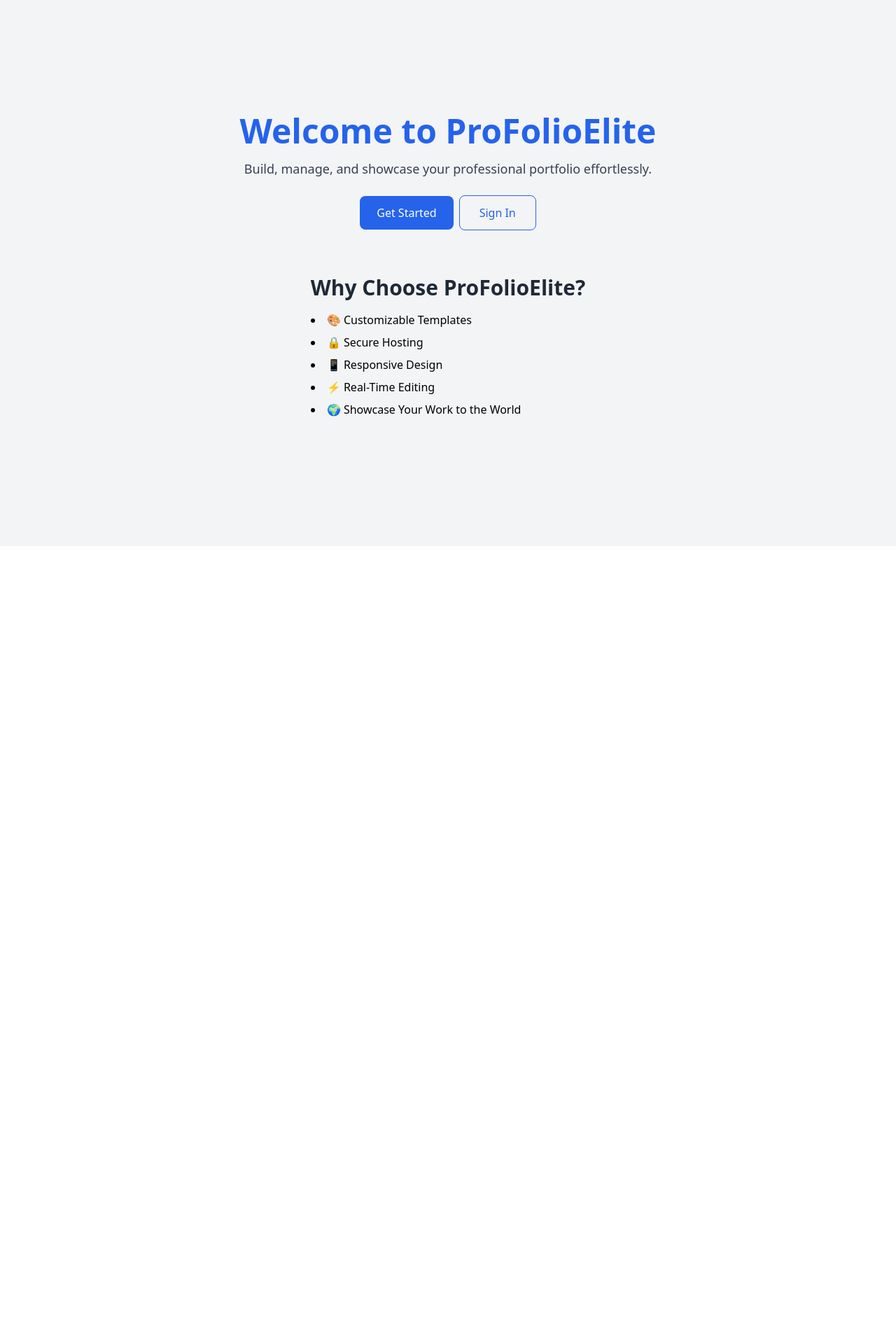
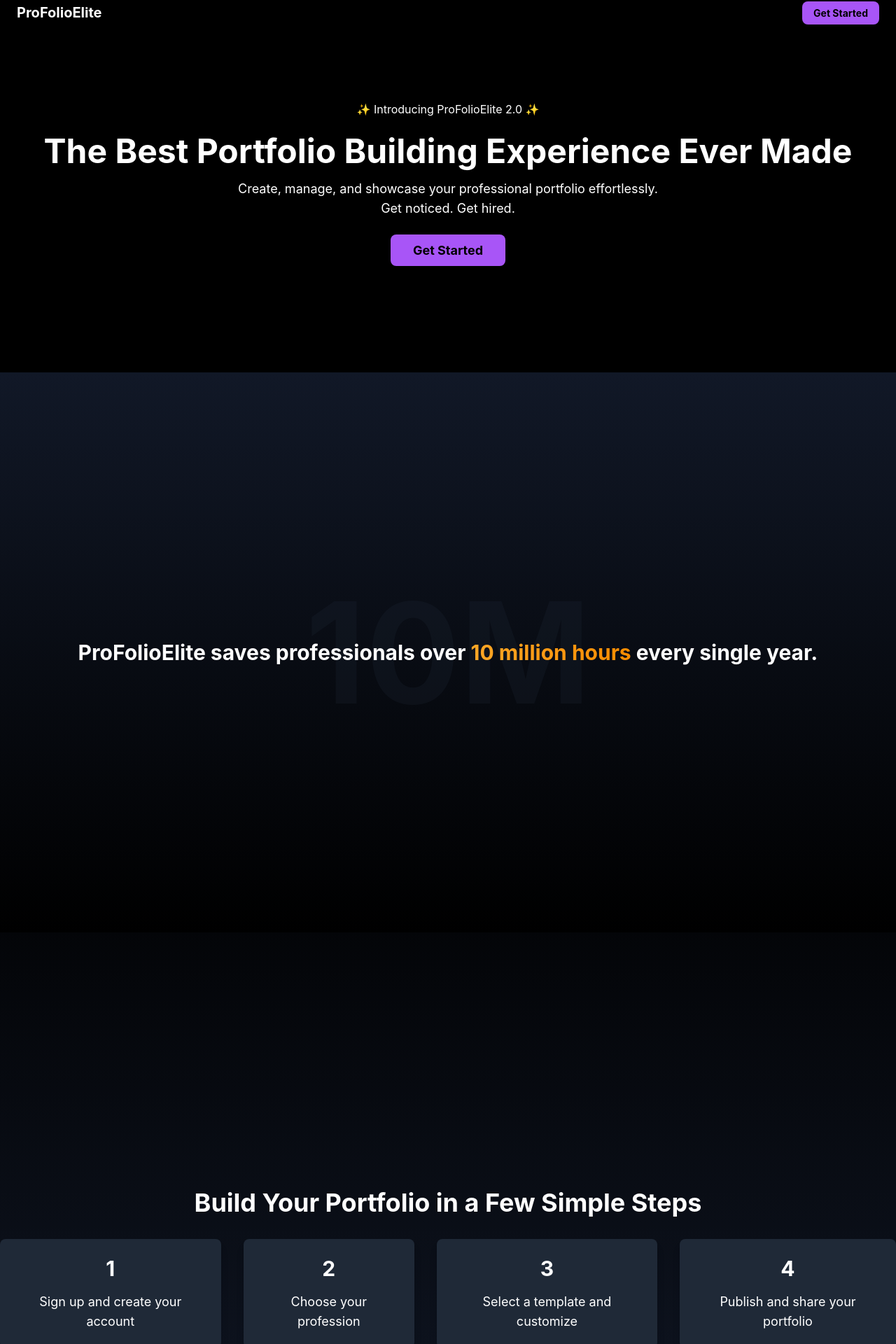
Before and after one commit to ProFolioElite/ProFolioElite_Frontend, a React (Vite) app: page / in a window 1280 px wide. Shown: the part 20-1940 px from the top of the page at 70% size. Before the commit the page ends 800 px from the top, so only its background shows below. Built offline with nearby package versions, Linux system fonts and the light colour scheme.

Commit message:
updated landong page

```diff
--- a/src/index.css
+++ b/src/index.css
@@ -1,3 +1,13 @@
 @tailwind base;
 @tailwind components;
 @tailwind utilities;
+
+body {
+    font-family: 'Inter', sans-serif;
+  }
+
+  .text-gradient {
+    background: linear-gradient(90deg, #FFA726, #FB8C00);
+    -webkit-background-clip: text;
+    -webkit-text-fill-color: transparent;
+  }
--- a/src/pages/landingPage/LandingPage.jsx
+++ b/src/pages/landingPage/LandingPage.jsx
@@ -1,46 +1,85 @@
 // import Animation from '../../component/Animation'
 
-import { Link } from "react-router-dom";
+// import { Link } from "react-router-dom";
 
 const LandingPage = () => {
   return (
-    <div className="flex flex-col items-center justify-center min-h-screen bg-gray-100">
-      <header className="text-center">
-        <h1 className="text-5xl font-bold text-blue-600">
-          Welcome to ProFolioElite
+    <div className="flex flex-col items-center justify-center min-h-screen bg-gradient-to-b from-black via-black to-gray-900 text-white">
+      <header className="sticky w-full p-6">
+        <nav className="flex items-center justify-between">
+          <div className="text-xl font-bold">ProFolioElite</div>
+          <div>
+            <a
+              href="/signup"
+              className="px-4 py-2 text-sm font-bold text-black bg-purple-500 rounded-lg hover:bg-purple-600"
+            >
+              Get Started
+            </a>
+          </div>
+        </nav>
+      </header>
+      <main className="flex flex-col p-20 items-center justify-center flex-1 w-full px-4 text-center">
+        <div className="bg-black text-white rounded-full px-4 py-2 mb-4">
+          <span role="img" aria-label="sparkles">
+            ✨
+          </span>{" "}
+          Introducing ProFolioElite 2.0{" "}
+          <span role="img" aria-label="sparkles">
+            ✨
+          </span>
+        </div>
+        <h1 className="text-5xl font-bold">
+          The Best Portfolio Building Experience Ever Made
         </h1>
-        <p className="mt-4 text-lg text-gray-700">
-          Build, manage, and showcase your professional portfolio effortlessly.
+        <p className="mt-4 text-lg">
+          Create, manage, and showcase your professional portfolio effortlessly.{" "}
+          <br /> Get noticed. Get hired.
         </p>
-        <Link
-          href="/signup"
-          className="mt-6 inline-block px-6 py-3 text-white bg-blue-600 rounded-lg hover:bg-blue-700"
-        >
-          Get Started
-        </Link>
-        <Link
-          to="/signin"
-          className="mt-6 ml-2 inline-block px-7 py-3 text-blue-600 border border-blue-600 rounded-lg hover:bg-blue-600 hover:text-white"
-        >
-          Sign In
-        </Link>
-      </header>
-      <div className=''>
-      {/* <Animation/> */}
-      </div>
-
-
-      <section className="mt-16 max-w-4xl">
-        <h2 className="text-3xl font-semibold text-gray-800">
-          Why Choose ProFolioElite?
+        <div className="mt-8">
+          <a
+            href="/signup"
+            className="px-8 py-3 text-lg font-bold text-black bg-purple-500 rounded-lg hover:bg-purple-600"
+          >
+            Get Started
+          </a>
+        </div>
+      </main>
+      <section className="relative m-20 flex items-center justify-center w-full h-screen bg-gradient-to-b from-gray-900 to-black">
+        <div className="absolute inset-0 flex items-center justify-center">
+          <h1 className="text-[200px] font-bold text-gray-800 opacity-25">
+            10M
+          </h1>
+        </div>
+        <div className="relative z-10 text-center">
+          <h2 className="text-3xl font-bold">
+            ProFolioElite saves professionals over{" "}
+            <span className="text-gradient">10 million hours</span> every single
+            year.
+          </h2>
+        </div>
+      </section>
+      <section className="flex flex-col items-center justify-center min-h-screen py-20  text-white">
+        <h2 className="mb-8 text-4xl font-bold text-center">
+          Build Your Portfolio in a Few Simple Steps
         </h2>
-        <ul className="mt-4 list-disc list-inside">
-          <li className="mt-2">🎨 Customizable Templates</li>
-          <li className="mt-2">🔒 Secure Hosting</li>
-          <li className="mt-2">📱 Responsive Design</li>
-          <li className="mt-2">⚡ Real-Time Editing</li>
-          <li className="mt-2">🌍 Showcase Your Work to the World</li>
-        </ul>
+        <div className="flex flex-col items-center justify-center w-full space-y-8 md:flex-row md:space-y-0 md:space-x-8">
+          <div className="flex flex-col items-center justify-center p-6 text-center bg-gray-800 rounded-lg shadow-lg">
+            <div className="text-3xl font-bold">1</div>
+            <p className="mt-4 text-lg">Sign up and create your account</p>
+          </div>
+          <div className="flex flex-col items-center justify-center p-6 text-center bg-gray-800 rounded-lg shadow-lg">
+            <div className="text-3xl font-bold">2</div>
+            <p className="mt-4 text-lg">Choose your profession</p>
+          </div>
+          <div className="flex flex-col items-center justify-center p-6 text-center bg-gray-800 rounded-lg shadow-lg">
+            <div className="text-3xl font-bold">3</div>
+            <p className="mt-4 text-lg">Select a template and customize</p>
+          </div>
+          <div className="flex flex-col items-center justify-center p-6 text-center bg-gray-800 rounded-lg shadow-lg">
+            <div className="text-3xl font-bold">4</div>
+            <p className="mt-4 text-lg">Publish and share your portfolio</p>
+          </div>
+        </div>
       </section>
     </div>
   );
```
